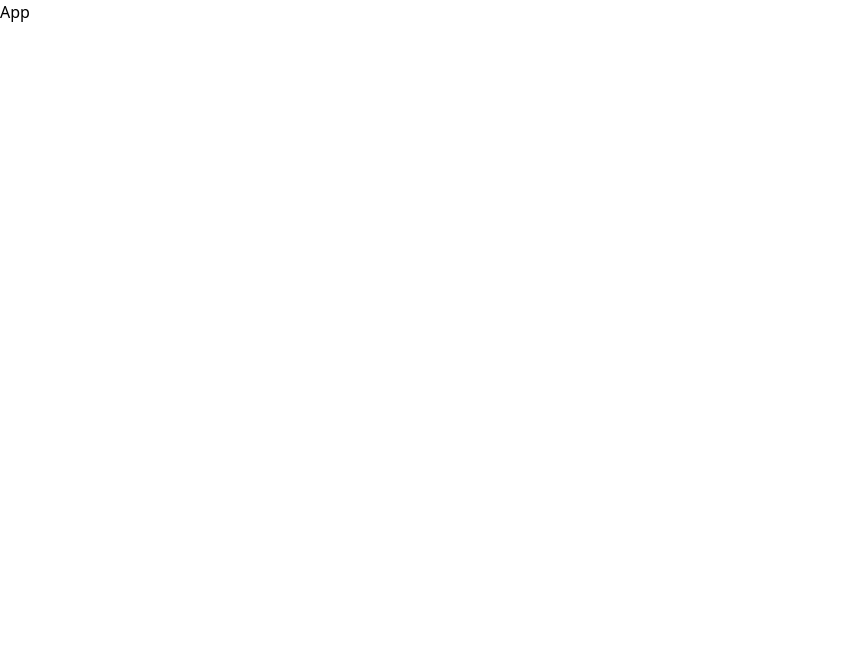
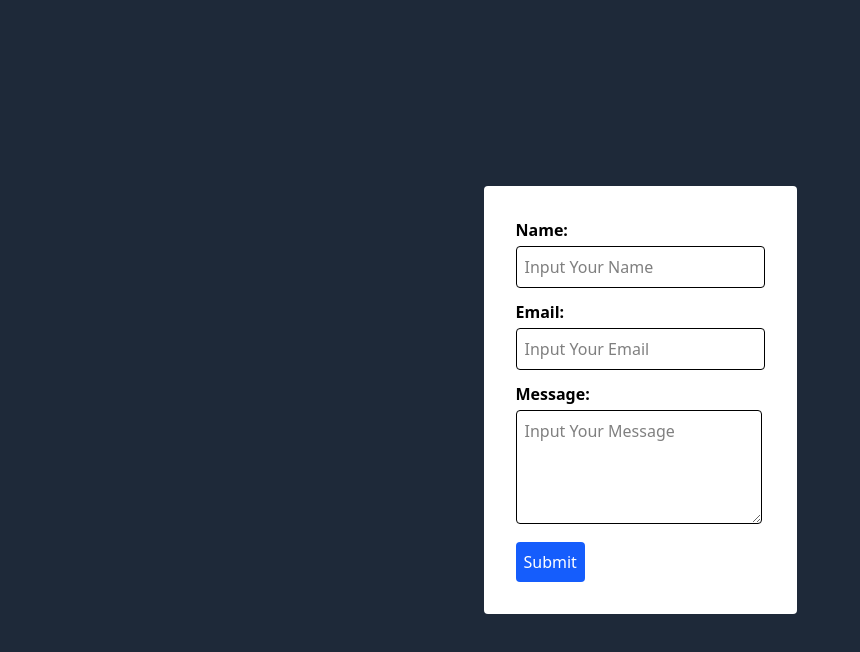
Before and after one commit to shuvo2o/form-validation-submission, a React (Vite) app: page / in a window 1280 px wide. Shown: the top 652 px of the page, without its empty margins (0-860 px from the left). Built offline with nearby package versions, Linux system fonts and the light colour scheme.

Commit message:
form created

```diff
--- a/index.html
+++ b/index.html
@@ -4,7 +4,7 @@
     <meta charset="UTF-8" />
     <link rel="icon" type="image/svg+xml" href="/vite.svg" />
     <meta name="viewport" content="width=device-width, initial-scale=1.0" />
-    <title>react-tailwind-template</title>
+    <title>form-validation-submission</title>
   </head>
   <body>
     <div id="root"></div>
--- a/src/App.jsx
+++ b/src/App.jsx
@@ -1,9 +1,10 @@
 import React from 'react'
+import Form from './components/Form'
 
 const App = () => {
   return (
-    <div className=''>
-      <h1 className=''>App</h1>
+    <div className='bg-gray-800 h-screen flex items-center justify-center text-white'>
+      <Form/>
     </div>
   )
 }
--- /dev/null
+++ b/src/components/Form.jsx
@@ -0,0 +1,28 @@
+import React from 'react'
+
+const Form = () => {
+  return (
+    <form action="" className='max-w-md mx-auto space-y-3 bg-white text-black p-8 rounded'>
+      {/* name */}
+      <div>
+        <label className='block mb-1 font-semibold'>Name: </label>
+        <input type="text" id='name' name='name' placeholder='Input Your Name' className='border rounded p-2' />
+      </div>
+      {/* email */}
+      <div>
+        <label className='block mb-1 font-semibold'>Email: </label>
+        <input type="email" required id='email' name='email' placeholder='Input Your Email' className='border rounded p-2' />
+      </div>
+      {/* message */}
+      <div>
+        <label className='block mb-1 font-semibold'>Message: </label>
+        <textarea type="message" required id='message' name='message' rows="4" cols="23" placeholder='Input Your Message' className='border rounded p-2' />
+      </div>
+
+      {/* button */}
+      <button type='submit' className='p-2 bg-blue-600 rounded text-white'>Submit</button>
+    </form>
+  )
+}
+
+export default Form
```
